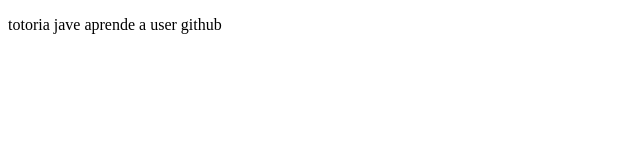
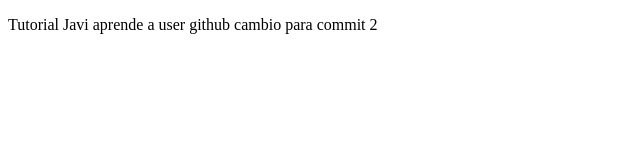
Before and after one commit to JaviJuanT/RepositorioNombreJavi, a plain HTML site: page index.html in a window 1280 px wide. Shown: the whole page, without its empty margins (0-640 px from the left). Drawn offline with Linux system fonts and the light colour scheme.

Commit message:
update_Index_htmal_javi
descripcion del update_Index_htmal_javi

```diff
--- a/index.html
+++ b/index.html
@@ -7,6 +7,6 @@
     <title>DocumentHTML5Javi</title>
 </head>
 <body>
-    <p>totoria jave aprende a user github</p>
+    <p>Tutorial Javi aprende a user github cambio para commit 2</p>
 </body>
 </html>
```
